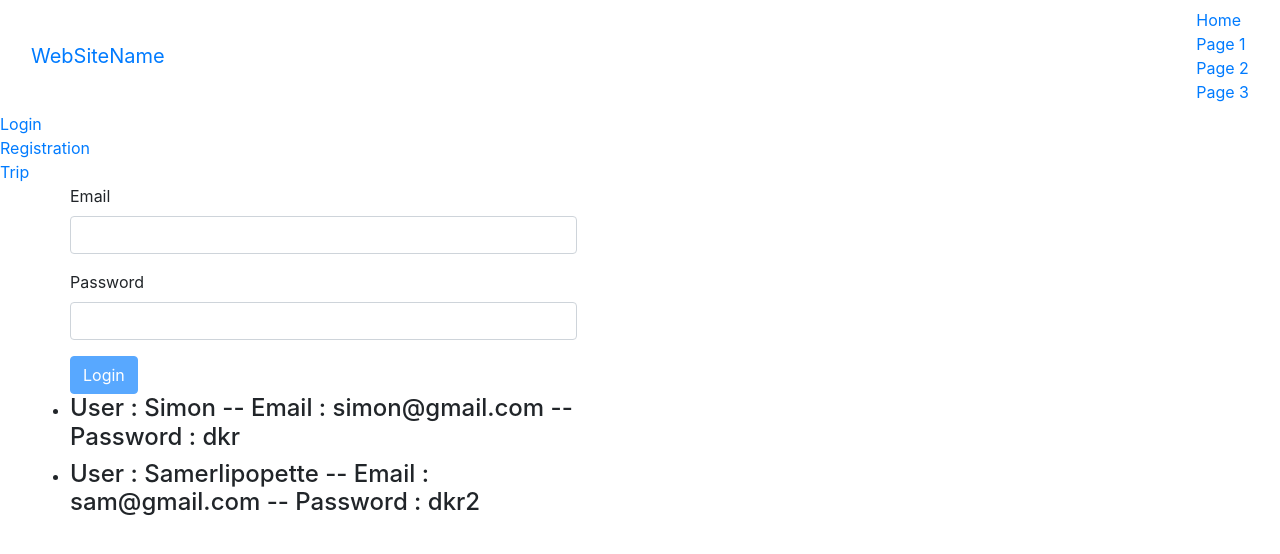
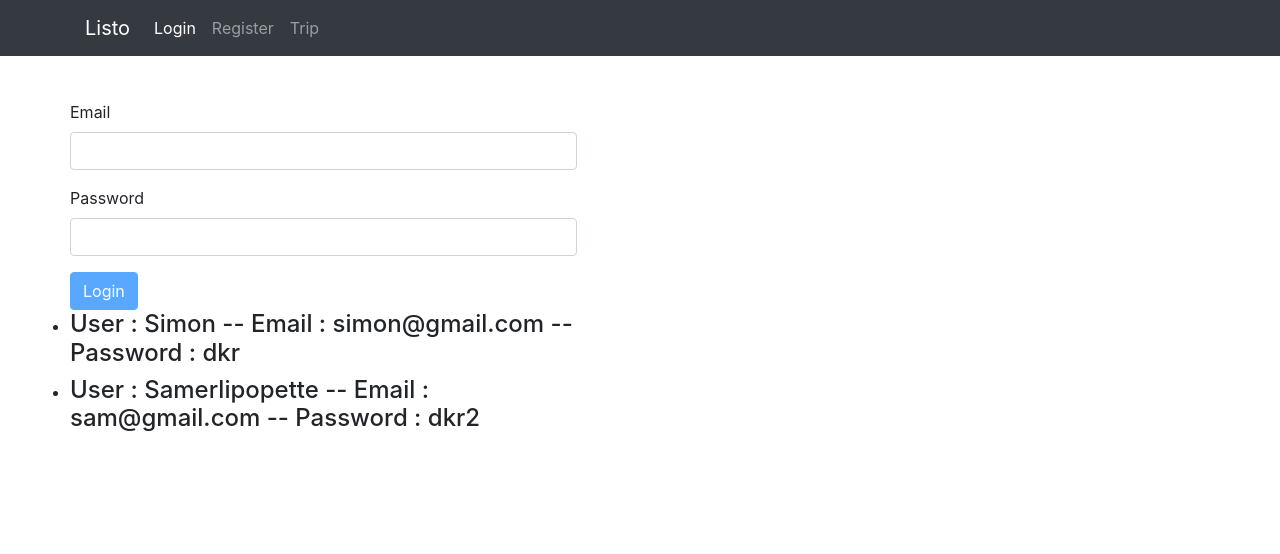
Before and after one commit to sauger92/listo_frontend, an Angular app: page / in a window 1280 px wide. Shown: the top 554 px of the page. Built offline with nearby package versions, Linux system fonts and the light colour scheme.

Commit message:
navbar bootstrap

```diff
--- a/angular.json
+++ b/angular.json
@@ -27,12 +27,10 @@
               "src/assets"
             ],
             "styles": [
-              "src/styles.scss",
-              "node_modules/bootstrap/dist/css/bootstrap.min.css"
+              "src/styles.scss"
 
             ],
-            "scripts": ["node_modules/jquery/dist/jquery.min.js",
-                       "node_modules/bootstrap/dist/js/bootstrap.min.js"]
+            "scripts": []
           },
           "configurations": {
             "production": {
--- a/src/app/app.component.html
+++ b/src/app/app.component.html
@@ -1,27 +1,34 @@
-<nav class="navbar navbar-default">
-  <div class="container-fluid">
+<header>
+  <nav class="navbar navbar-expand-lg navbar-dark bg-dark fixed-top">
+    <div class="container">
       <div class="navbar-header">
-      <a class="navbar-brand" href="#">WebSiteName</a>
+        <a class="navbar-brand" href="#">Listo</a>
       </div>
-    <ul class="nav navbar-nav">
-      <li class="active"><a href="#">Home</a></li>
-      <li><a href="#">Page 1</a></li>
-      <li><a href="#">Page 2</a></li>
-      <li><a href="#">Page 3</a></li>
+
+
+
+      <div class="collapse navbar-collapse" id="navbarNavAltMarkup">
+        <ul class="navbar-nav">
+          <li routerLinkActive="active"> <a class="nav-item nav-link active" routerLink="login">Login <span class="sr-only">(current)</span></a> </li>
+          <li routerLinkActive="active"> </li><a class="nav-item nav-link" routerLink="registration">Register</a>
+          <li routerLinkActive="active"> <a class="nav-item nav-link" routerLink="overview">Trip</a>
+
         </ul>
+      </div>
+
     </div>
   </nav>
 
-<ul class="nav navbar-nav">
-        <li routerLinkActive="active"><a routerLink="login">Login</a></li>
-        <li routerLinkActive="active"><a routerLink="registration">Registration</a></li>
-        <li routerLinkActive="active"><a routerLink="overview">Trip</a></li>
-</ul>
 
+
+
+</header>
+
+
+<body>
   <div class="container">
     <div class="row">
-          <div class="col-xs-12">
         <router-outlet></router-outlet>
     </div>
   </div>
-      </div>
+</body>
--- a/src/app/app.component.scss
+++ b/src/app/app.component.scss
@@ -0,0 +1,3 @@
+body{
+    padding-top: 100px;
+}
--- a/src/app/overview/overview.component.html
+++ b/src/app/overview/overview.component.html
@@ -1,6 +1,3 @@
-
-<body>
-
   <div class="row">
     <app-trip  *ngFor="let trip of trips"
                 [tripName]="trip.name"
@@ -28,4 +25,3 @@
   </div>
 
   <button class="btn btn-success" (click)="Deconexion()">  Deconexion </button>
-</body>
--- a/src/app/trip/trip.component.html
+++ b/src/app/trip/trip.component.html
@@ -1,5 +1,5 @@
 <div class="portfolio-item">
-    <div class="card h-100">
+    <div class="col-lg-6 card h-100">
       <a href="#"><img class="card-img-top" src="http://placehold.it/700x400" alt=""></a>
       <div class="card-body">
         <h4 class="card-title">
--- a/src/index.html
+++ b/src/index.html
@@ -7,8 +7,12 @@
 
   <meta name="viewport" content="width=device-width, initial-scale=1">
   <link rel="icon" type="image/x-icon" href="favicon.ico">
+  <link rel="stylesheet" href="https://maxcdn.bootstrapcdn.com/bootstrap/4.0.0/css/bootstrap.min.css" integrity="sha384-Gn5384xqQ1aoWXA+058RXPxPg6fy4IWvTNh0E263XmFcJlSAwiGgFAW/dAiS6JXm" crossorigin="anonymous">
 </head>
 <body>
   <app-root></app-root>
+  <script src="https://code.jquery.com/jquery-3.2.1.slim.min.js" integrity="sha384-KJ3o2DKtIkvYIK3UENzmM7KCkRr/rE9/Qpg6aAZGJwFDMVNA/GpGFF93hXpG5KkN" crossorigin="anonymous"></script>
+  <script src="https://cdnjs.cloudflare.com/ajax/libs/popper.js/1.12.9/umd/popper.min.js" integrity="sha384-ApNbgh9B+Y1QKtv3Rn7W3mgPxhU9K/ScQsAP7hUibX39j7fakFPskvXusvfa0b4Q" crossorigin="anonymous"></script>
+  <script src="https://maxcdn.bootstrapcdn.com/bootstrap/4.0.0/js/bootstrap.min.js" integrity="sha384-JZR6Spejh4U02d8jOt6vLEHfe/JQGiRRSQQxSfFWpi1MquVdAyjUar5+76PVCmYl" crossorigin="anonymous"></script>
 </body>
 </html>
```
Lines whose indentation alone changed are shown as unchanged.
